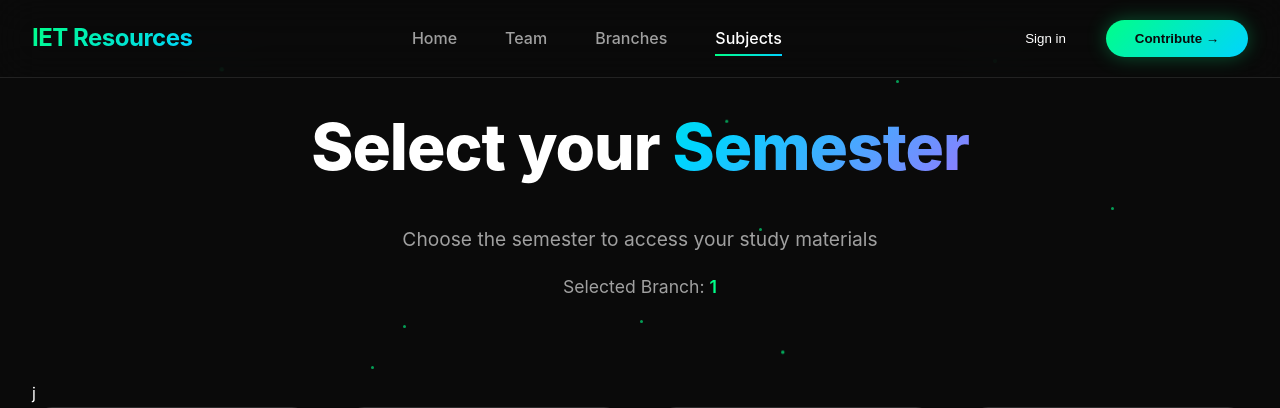
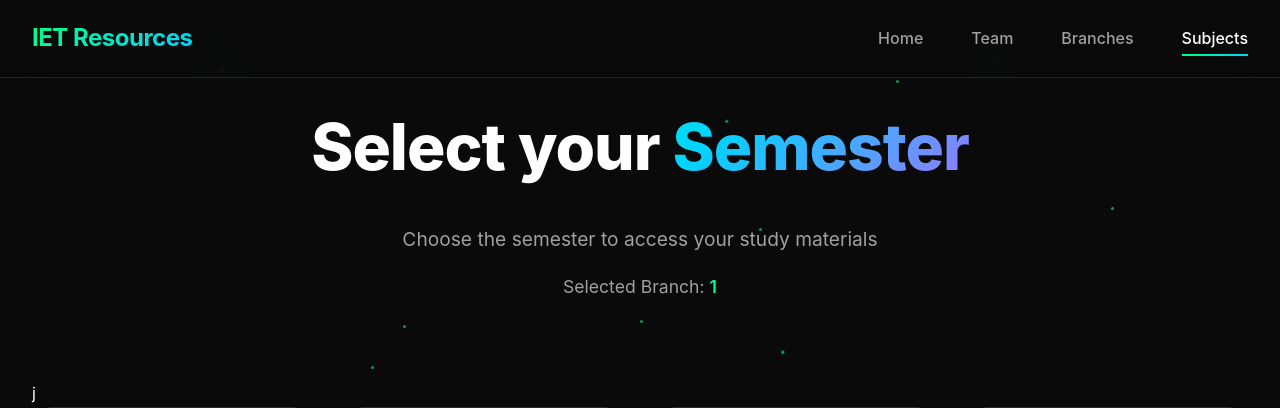
Before and after one commit to Sarthak07M/learning_website, a Node server app: page /1/sem in a window 1280 px wide. Shown: the top 408 px of the page. Run offline with Node 20, Linux system fonts and the light colour scheme; some libraries are stand-ins or nearby versions.

Commit message:
remove sign-in and contribution

```diff
--- a/public/htmlfiles/branch.html
+++ b/public/htmlfiles/branch.html
@@ -29,10 +29,6 @@
                 <li><a href="/htmlfiles/branch.html" class="nav-link active">Branches</a></li>
                 <!-- <li><a href="/htmlfiles/faculty.html" class="nav-link">Subjects</a></li> -->
             </ul>
-            <div class="nav-actions">
-                <button class="btn-signin">Sign in</button>
-                <button class="btn-contribute">Contribute →</button>
-            </div>
             <div class="hamburger">
                 <span></span>
                 <span></span>
--- a/public/htmlfiles/faculty.html
+++ b/public/htmlfiles/faculty.html
@@ -29,10 +29,6 @@
                 <li><a href="/htmlfiles/branch.html" class="nav-link">Branches</a></li>
                 <li><a href="/htmlfiles/faculty.html" class="nav-link active">Subjects</a></li>
             </ul>
-            <div class="nav-actions">
-                <button class="btn-signin">Sign in</button>
-                <button class="btn-contribute">Contribute →</button>
-            </div>
             <div class="hamburger">
                 <span></span>
                 <span></span>
--- a/public/htmlfiles/resources.html
+++ b/public/htmlfiles/resources.html
@@ -29,10 +29,6 @@
                 <li><a href="/htmlfiles/branch.html" class="nav-link">Branches</a></li>
                 <li><a href="/htmlfiles/faculty.html" class="nav-link active">Subjects</a></li>
             </ul>
-            <div class="nav-actions">
-                <button class="btn-signin">Sign in</button>
-                <button class="btn-contribute">Contribute →</button>
-            </div>
             <div class="hamburger">
                 <span></span>
                 <span></span>
--- a/public/htmlfiles/semester.html
+++ b/public/htmlfiles/semester.html
@@ -29,10 +29,6 @@
                 <li><a href="/htmlfiles/branch.html" class="nav-link">Branches</a></li>
                 <li><a href="/htmlfiles/faculty.html" class="nav-link active">Subjects</a></li>
             </ul>
-            <div class="nav-actions">
-                <button class="btn-signin">Sign in</button>
-                <button class="btn-contribute">Contribute →</button>
-            </div>
             <div class="hamburger">
                 <span></span>
                 <span></span>
--- a/public/htmlfiles/upload.html
+++ b/public/htmlfiles/upload.html
@@ -30,10 +30,6 @@
                 <li><a href="/htmlfiles/faculty.html" class="nav-link">Subjects</a></li>
                 <li><a href="/htmlfiles/upload.html" class="nav-link active">Upload</a></li>
             </ul>
-            <div class="nav-actions">
-                <button class="btn-signin">Sign in</button>
-                <button class="btn-contribute">Contribute →</button>
-            </div>
             <div class="hamburger">
                 <span></span>
                 <span></span>
--- a/views/faculty.ejs
+++ b/views/faculty.ejs
@@ -29,10 +29,6 @@
                 <li><a href="/htmlfiles/branch.html" class="nav-link">Branches</a></li>
                 <li><a href="/htmlfiles/faculty.html" class="nav-link active">Subjects</a></li>
             </ul>
-            <div class="nav-actions">
-                <button class="btn-signin">Sign in</button>
-                <button class="btn-contribute">Contribute →</button>
-            </div>
             <div class="hamburger">
                 <span></span>
                 <span></span>
```
